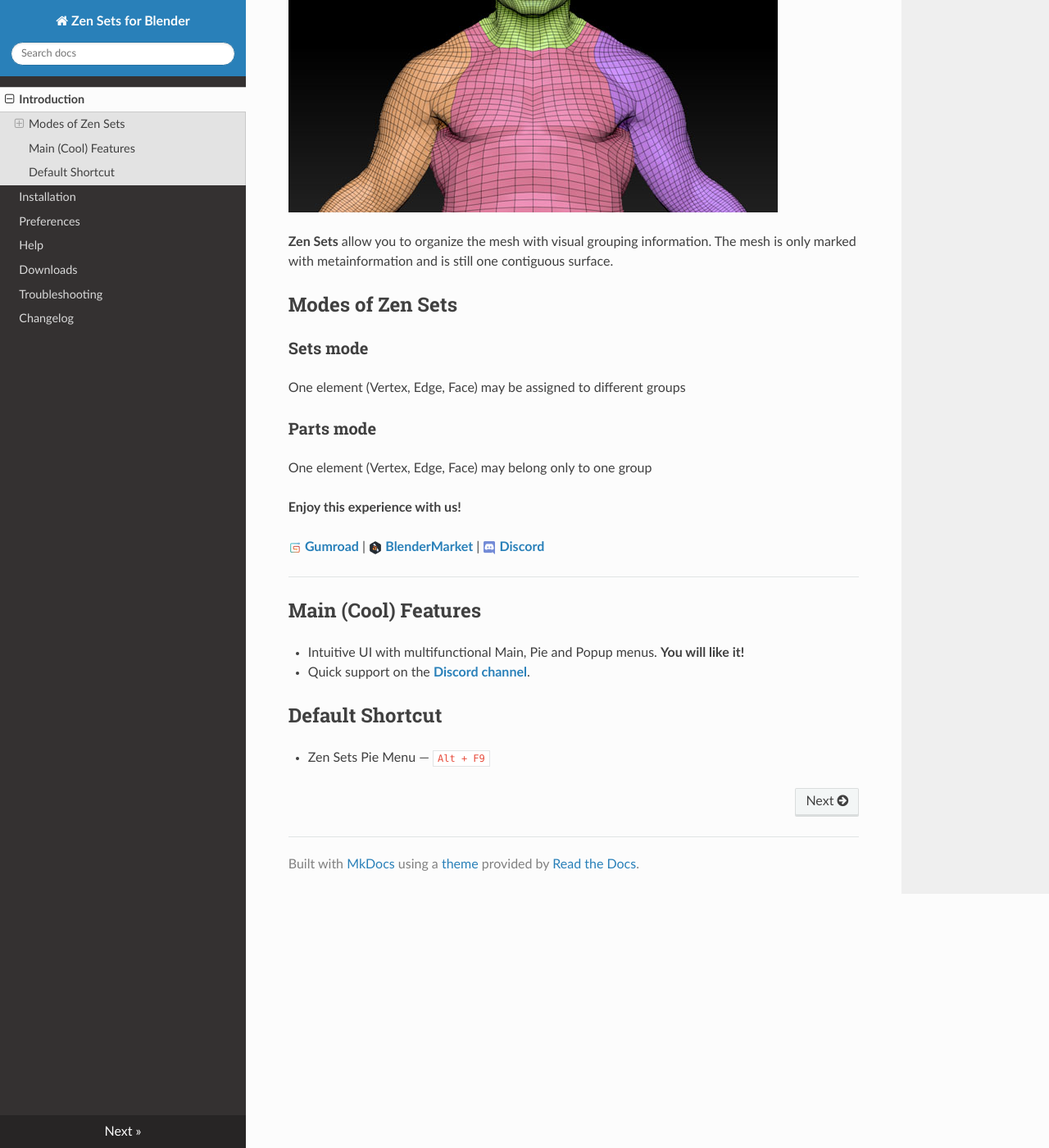
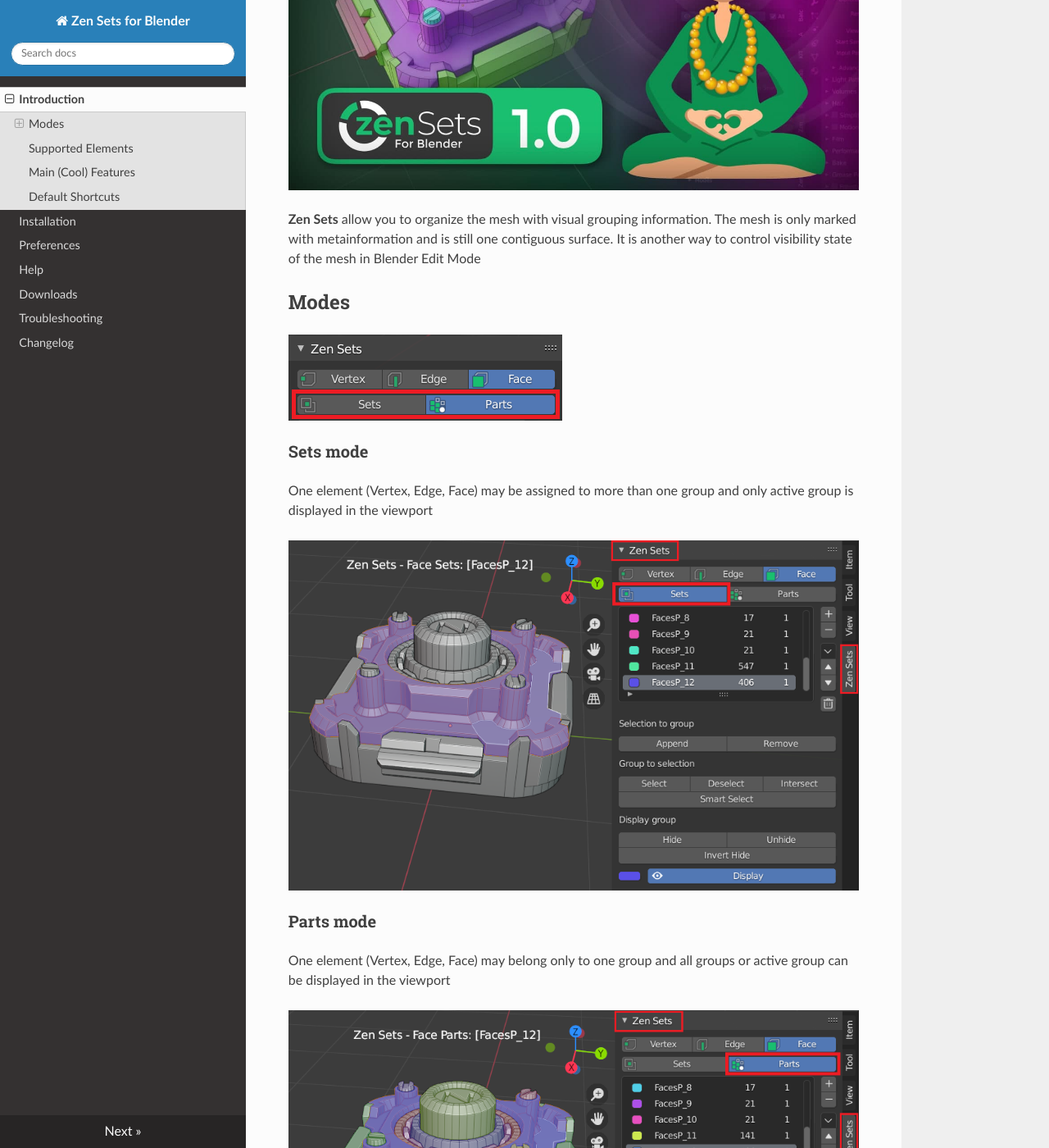
Before and after one commit to zen-masters/Zen-Sets, an MkDocs documentation site: the page built from mkdocs/index.md, in a window 1280 px wide and 1400 px high, scrolled down 320 px. Shown: the whole window at 82% size. Built offline with MkDocs 1.6.1, drawn with Linux system fonts in a browser that asks for light colours; nearby versions of some CDN libraries; some of the changed text lies outside the part shown.

Commit message:
zen sets modes

```diff
--- a/mkdocs/index.md
+++ b/mkdocs/index.md
@@ -2,26 +2,37 @@
 
 ![IntroSets](img/IntroSets.png)
 
-**Zen Sets** allow you to organize the mesh with visual grouping information. The mesh is only marked with metainformation and is still one contiguous surface.
+**Zen Sets** allow you to organize the mesh with visual grouping information. The mesh is only marked with metainformation and is still one contiguous surface. It is another way to control visibility state of the mesh in Blender Edit Mode
 
-## Modes of Zen Sets
+## Modes
+![Modes](img/screen/modes.png)
 ### Sets mode
-One element (Vertex, Edge, Face) may be assigned to different groups
+One element (Vertex, Edge, Face) may be assigned to more than one group and only active group is displayed in the viewport
+
+![sets_mode](img/screen/sets_mode.png)
 
 ### Parts mode
-One element (Vertex, Edge, Face) may belong only to one group
+One element (Vertex, Edge, Face) may belong only to one group and all groups or active group can be displayed in the viewport
+
+![parts_mode](img/screen/parts_mode.png)
+
+## Supported Elements
+![Elements](img/screen/elements.png)
+
+Geometry can be assigned to a vertex, edge or face group and each group is represented as a different color in the 3D Viewport
+
 
 **Enjoy this experience with us!**
 
-![Gumroad](img/icons/services/gumroad-16.png) [**Gumroad**](https://gumroad.com/l/ZenUV) | ![BlenderMarket](img/icons/services/blendermarket-16.png) [**BlenderMarket**](https://www.blendermarket.com/products/zen-uv) | ![Discord](img/icons/services/discord-16.png) [**Discord**](https://discord.gg/wGpFeME)
+![Gumroad](img/icons/services/gumroad-16.png) [**Gumroad**](https://sergeytyapkin.gumroad.com/l/zensets) | ![BlenderMarket](img/icons/services/blendermarket-16.png) [**BlenderMarket**](https://www.blendermarket.com/products/zen-uv) | ![Discord](img/icons/services/discord-16.png) [**Discord**](https://discord.gg/wGpFeME)
 
 <!-- blank line -->
 ----
 <!-- blank line -->
 ## Main (Cool) Features
 
-- Intuitive UI with multifunctional Main, Pie and Popup menus. **You will like it!**
+- Intuitive UI with multifunctional Pie menu and WorkSpaceTool. **You will like it!**
 - Quick support on the [**Discord channel**](https://discord.gg/wGpFeME).
 
-## Default Shortcut
-- Zen Sets Pie Menu --- `Alt + F9`
+## Default Shortcuts
+- Zen Sets Pie Menu --- `Ctrl + Shift + D`
```
Also changed, not shown: Readme.md (+19 -8 lines), mkdocs/installation.md (+2 -5 lines), mkdocs/img/IntroSets.png, mkdocs/img/screen/elements.png (added), mkdocs/img/screen/modes.png (added), mkdocs/img/screen/parts_mode.png (added), mkdocs/img/screen/sets_mode.png (added).
